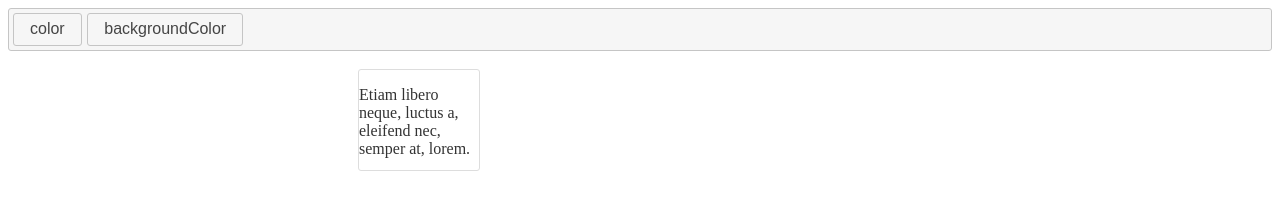
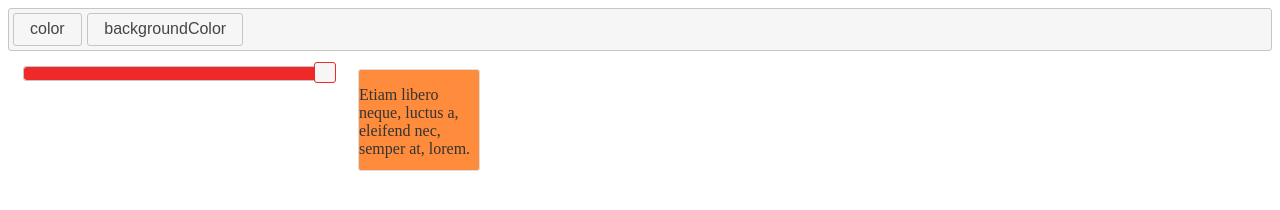
Before and after one commit to Barlady/SliderJquery, a plain HTML site: page index.html in a window 1280 px wide. Drawn offline with nearby package versions, Linux system fonts and the light colour scheme.

Commit message:
скрыла два слайдера

```diff
--- a/index.html
+++ b/index.html
@@ -12,6 +12,9 @@
     clear: left;
     width: 300px;
     margin: 15px;
+  }
+  #green, #blue {
+    display: none;
   }
   #swatch {
     width: 120px;
@@ -30,6 +33,40 @@
   <script src="https://code.jquery.com/jquery-1.12.4.js"></script>
   <script src="https://code.jquery.com/ui/1.12.1/jquery-ui.js"></script>
   <script>
+    $( function() {
+        function hexFromRGB(r, g, b) {
+          var hex = [
+            r.toString( 16 ),
+            g.toString( 16 ),
+            b.toString( 16 )
+          ];
+          $.each( hex, function( nr, val ) {
+            if ( val.length === 1 ) {
+              hex[ nr ] = "0" + val;
+            }
+          });
+          return hex.join( "" ).toUpperCase();
+        }
+        function refreshSwatch() {
+          var red = $( "#red" ).slider( "value" ),
+            green = $( "#green" ).slider( "value" ),
+            blue = $( "#blue" ).slider( "value" ),
+            hex = hexFromRGB( red, green, blue );
+          $( "#swatch" ).css( "background-color", "#" + hex );
+        }
+
+        $( "#red, #green, #blue" ).slider({
+          orientation: "horizontal",
+          range: "min",
+          max: 255,
+          value: 127,
+          slide: refreshSwatch,
+          change: refreshSwatch
+        });
+        $( "#red" ).slider( "value", 255 );
+        $( "#green" ).slider( "value", 140 );
+        $( "#blue" ).slider( "value", 60 );
+      } );
   $( function() {
      $( ".widget button" ).button();
   });
```
